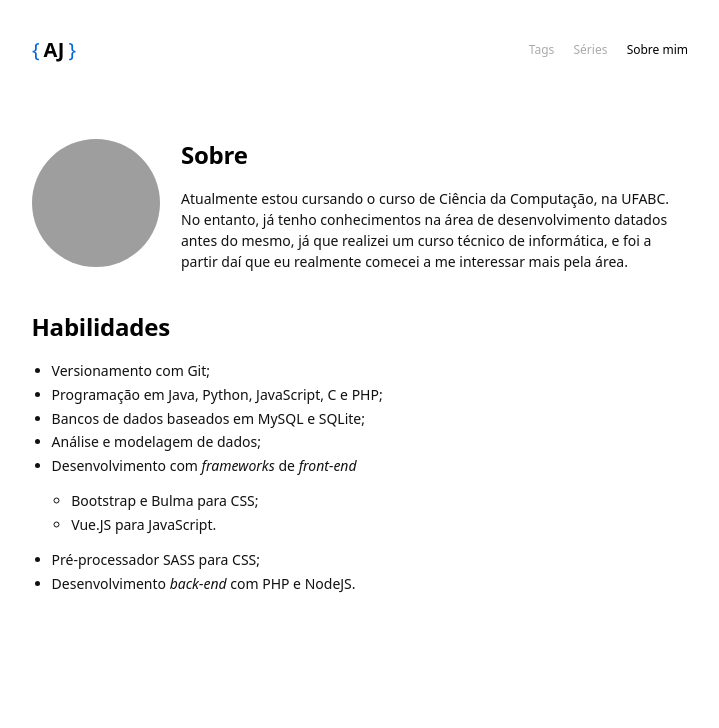
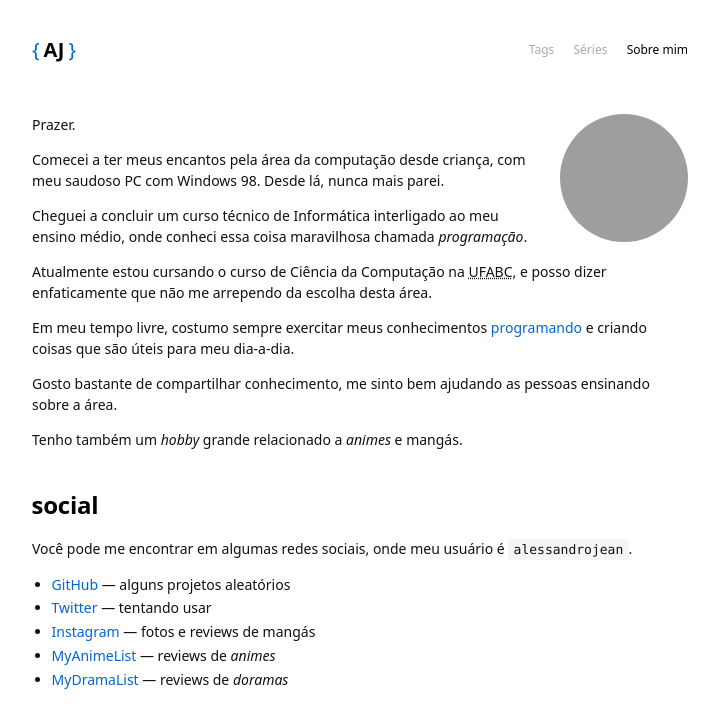
Before and after one commit to alessandrojean/alessandrojean.github.io, a Jekyll site: the page built from about.md, in a window 1280 px wide. Shown: the top 728 px of the page, without its empty margins (280-999 px from the left). Built offline with Jekyll 4.4.1, drawn with Linux system fonts in a browser that asks for light colours; nearby versions of some CDN libraries; some web fonts are replaced; comment, search, counter and statistics services are not loaded; grey boxes are pictures that could not be loaded.

Commit message:
Updated about.

```diff
--- a/about.md
+++ b/about.md
@@ -3,24 +3,47 @@ layout: page
 permalink: /sobre/
 ---
 
-<img itemprop="image" class="profile-picture" src="{{ site.avatar_url }}" alt="{{ site.username }}" width="128" align="left">
+<img itemprop="image" class="profile-picture" src="{{ site.avatar_url }}" alt="{{ site.username }}" width="128" align="right">
 
-## Sobre
+Prazer.
 
-Atualmente estou cursando o curso de Ciência da Computação,
-na UFABC. No entanto, já tenho conhecimentos na área de
-desenvolvimento datados antes do mesmo, já que realizei
-um curso técnico de informática, e foi a partir daí que
-eu realmente comecei a me interessar mais pela área.
+Comecei a ter meus encantos pela área da computação desde
+criança, com meu saudoso PC com Windows 98. Desde lá,
+nunca mais parei.
 
-## Habilidades
+Cheguei a concluir um curso técnico de Informática
+interligado ao meu ensino médio, onde conheci
+essa coisa maravilhosa chamada *programação*.
 
-- Versionamento com Git;
-- Programação em Java, Python, JavaScript, C e PHP;
-- Bancos de dados baseados em MySQL e SQLite;
-- Análise e modelagem de dados;
-- Desenvolvimento com *frameworks* de *front-end*
-  - Bootstrap e Bulma para CSS;
-  - Vue.JS para JavaScript.
-- Pré-processador SASS para CSS;
-- Desenvolvimento *back-end* com PHP e NodeJS.
+Atualmente estou cursando o curso de Ciência da Computação
+na UFABC, e posso dizer enfaticamente que não me
+arrependo da escolha desta área.
+
+Em meu tempo livre, costumo sempre exercitar meus
+conhecimentos [programando] e criando coisas que são
+úteis para meu dia-a-dia.
+
+Gosto bastante de compartilhar conhecimento, me sinto
+bem ajudando as pessoas ensinando sobre a área.
+
+Tenho também um *hobby* grande relacionado a *animes* e mangás.
+
+*[UFABC]: Universidade Federal do ABC
+[programando]: https://github.com/alessandrojean/
+
+## social
+
+Você pode me encontrar em algumas redes sociais, onde
+meu usuário é `alessandrojean`.
+
+- [GitHub] &mdash; alguns projetos aleatórios
+- [Twitter] &mdash; tentando usar
+- [Instagram] &mdash; fotos e reviews de mangás
+- [MyAnimeList] &mdash; reviews de *animes*
+- [MyDramaList] &mdash; reviews de *doramas*
+
+[GitHub]: https://github.com/alessandrojean/
+[Twitter]: https://twitter.com/alessandrojean_/
+[Instagram]: https://instagram.com/alessandrojean/
+[MyAnimeList]: https://myanimelist.net/profile/alessandrojean/
+[MyDramaList]: https://mydramalist.com/profile/alessandrojean/
```
